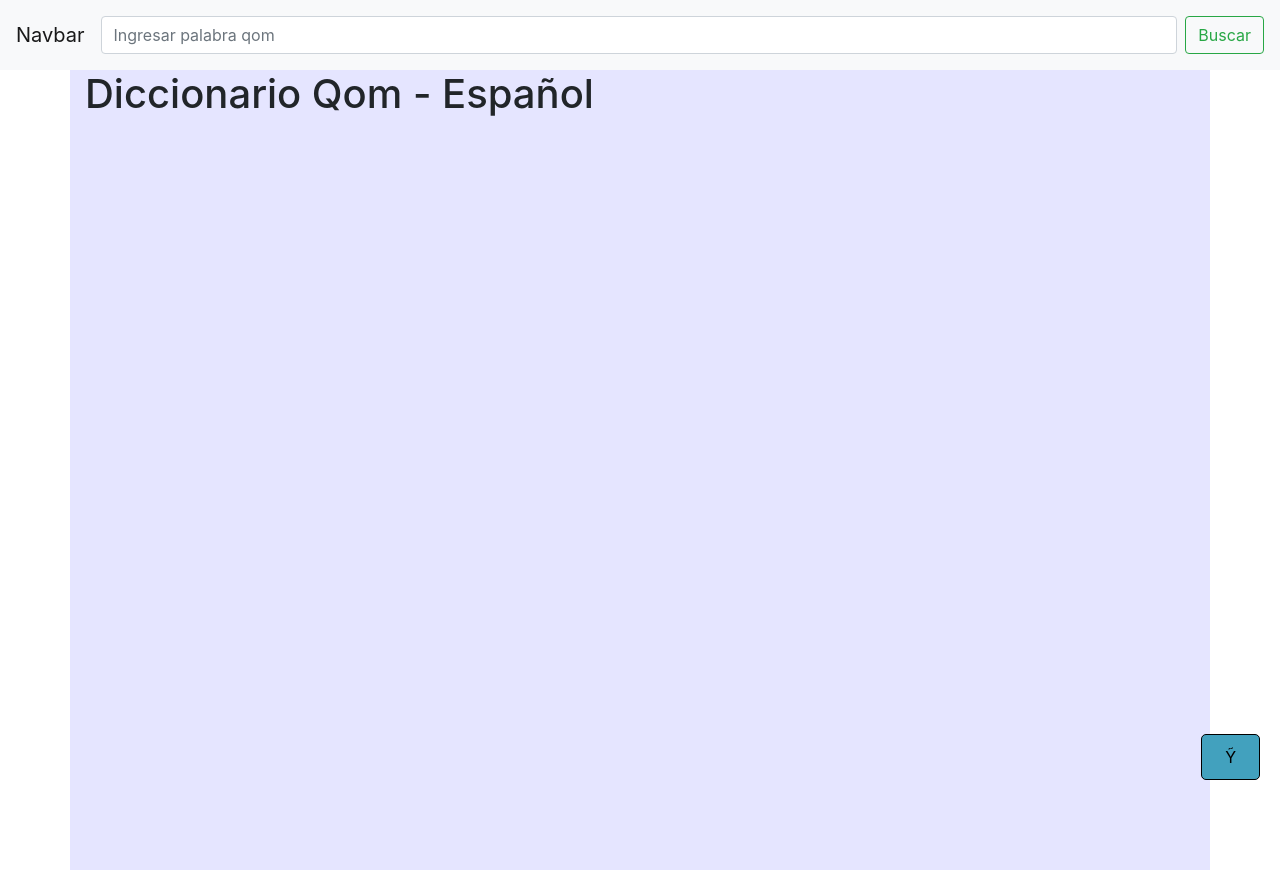
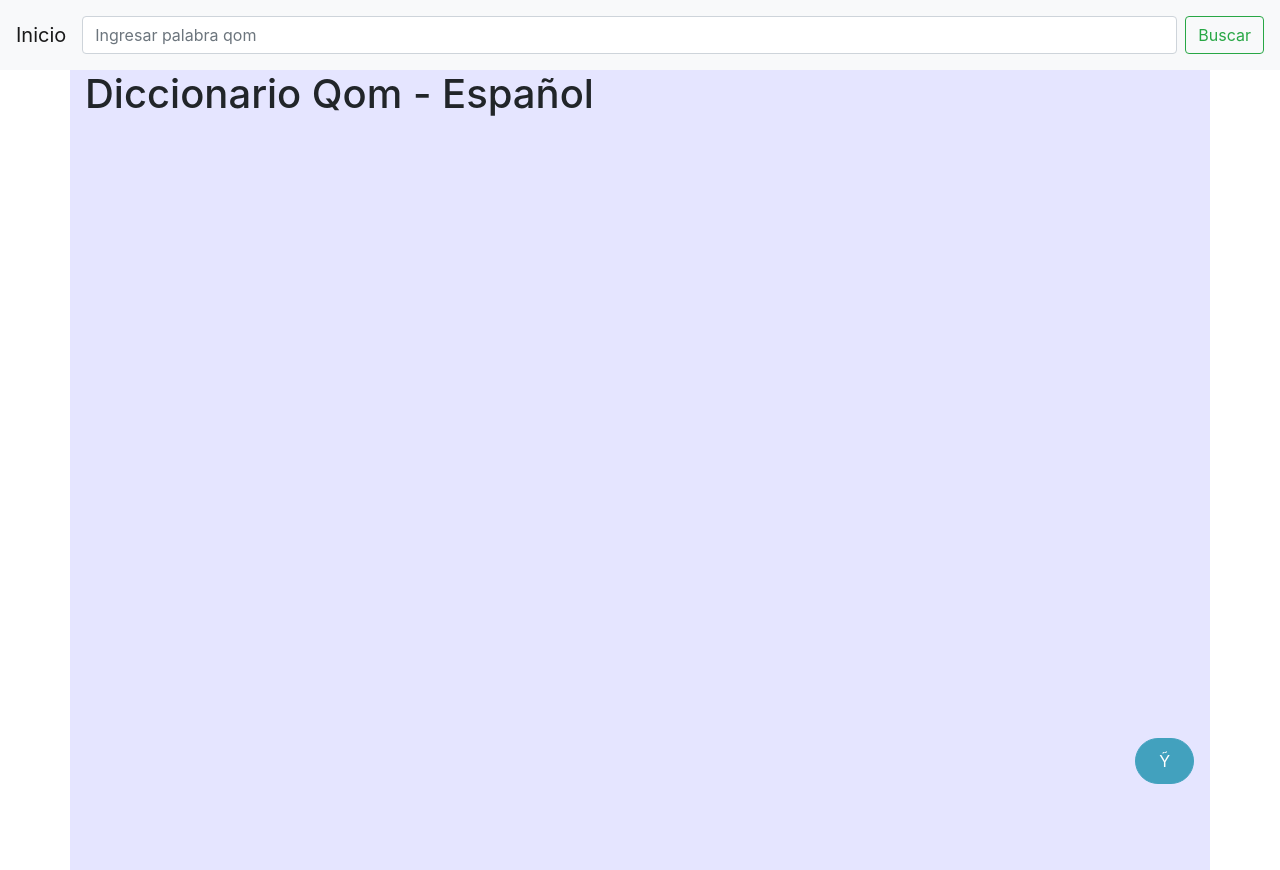
Before and after one commit to EmaSMach/qomdict, a Django app: page / in a window 1280 px wide. Run offline with Django 3.2, Linux system fonts and the light colour scheme; some libraries are stand-ins or nearby versions.

Commit message:
agregado fixed button y funcionalidad de insertar letra y-ñ en campo de búsqueda

```diff
--- a/qdict/settings.py
+++ b/qdict/settings.py
@@ -23,7 +23,7 @@ BASE_DIR = Path(__file__).resolve().parent.parent
 SECRET_KEY = 'jn&cfn!088^=tm4vwxhpqz*sc3%#+_7$om9-*ohh$5y&6xkp$y'
 
 # SECURITY WARNING: don't run with debug turned on in production!
-DEBUG = False
+DEBUG = True
 
 ALLOWED_HOSTS = ['*']
 
@@ -56,7 +56,7 @@ ROOT_URLCONF = 'qdict.urls'
 TEMPLATES = [
     {
         'BACKEND': 'django.template.backends.django.DjangoTemplates',
-        'DIRS': ['templates'],
+        'DIRS': [BASE_DIR / 'templates',],
         'APP_DIRS': True,
         'OPTIONS': {
             'context_processors': [
--- a/qdict/wsgi.py
+++ b/qdict/wsgi.py
@@ -14,6 +14,3 @@ from django.core.wsgi import get_wsgi_application
 os.environ.setdefault('DJANGO_SETTINGS_MODULE', 'qdict.settings')
 
 application = get_wsgi_application()
-
-# from whitenoise.django import
-# application = DjangoWhiteNoise(application)
--- a/static/css/micss.css
+++ b/static/css/micss.css
@@ -1,13 +1,21 @@
+.container {
+    /* position: relative; */
+}
+
 .boton {
-    border: black .3px solid;
-    position: fixed;
+    /* border: black .3px solid; */
+    /* position: fixed; */
     padding: 10px 23px;
     background-color: rgb(66, 161, 190);
     border-radius: 5px;
-    bottom: 20px;
-    right: 20px;
+    /* display: sticky; */
+    /* float: right; */
+    border-color: rgb(66, 161, 190);
+    /* bottom: 20px;
+    right: 20px; */
     text-transform: capitalize;
 }
+
 .boton:hover {
     border: rgb(136, 85, 85) 1px solid;
     background-color: rgb(94, 181, 221);
--- /dev/null
+++ b/static/js/insertar.js
@@ -0,0 +1,24 @@
+function insertar(input, str) {
+    let startPos = input.selectionStart;
+    let endPos = input.selectionEnd;
+    let pparte = input.value.slice(0, startPos);
+    let sparte = input.value.slice(endPos);
+    input.focus();
+    input.value = pparte + str + sparte;
+    input.selectionStart = startPos + 1;
+    input.selectionEnd = startPos + 1;
+}
+
+function atajo(event) {
+    widget = event.target;
+    // alt + y
+    if (event.altKey && event.keyCode == 89) {
+        insertar(widget, "ỹ");
+    }
+}
+
+var inputBox = document.getElementById("search-box");
+btn = document.getElementById("btn-y");
+
+btn.addEventListener("click", function(){insertar(inputBox, "ỹ")}, false);
+inputBox.addEventListener("keydown", atajo, false);
--- a/templates/base.html
+++ b/templates/base.html
@@ -4,19 +4,20 @@
 <head>
     <meta charset="UTF-8">
     <meta name="viewport" content="width=device-width, initial-scale=1.0, shrink-to-fit=no">
-    <link rel="stylesheet" href="{% static 'css/bootstrap.min.css' %}" integrity="sha384-JcKb8q3iqJ61gNV9KGb8thSsNjpSL0n8PARn9HuZOnIxN0hoP+VmmDGMN5t9UJ0Z" crossorigin="anonymous">
+    <link rel="stylesheet" href="{% static 'css/bootstrap.min.css' %}">
     {% block link %}{% endblock %}
     <title>{% block title %}{% endblock title %}</title>
 </head>
 <body>
     {% include 'navbar.html' %}
-    <div class="container vh-100" style="background-color: rgba(0,0,255,.1);">
+    <div class="container d-flex flex-column min-vh-100" style="background-color: rgba(0,0,255,.1);">
     {% block content %}
 
     {% endblock content %}
     </div>
-    <script src="{% static 'js/jquery.slim.min.js' %}" integrity="sha384-DfXdz2htPH0lsSSs5nCTpuj/zy4C+OGpamoFVy38MVBnE+IbbVYUew+OrCXaRkfj" crossorigin="anonymous"></script>
-    <script src="{% static 'js/umd/popper.min.js' %}" integrity="sha384-9/reFTGAW83EW2RDu2S0VKaIzap3H66lZH81PoYlFhbGU+6BZp6G7niu735Sk7lN" crossorigin="anonymous"></script>
-    <script src="{% static 'js/bootstrap.min.js' %}" integrity="sha384-B4gt1jrGC7Jh4AgTPSdUtOBvfO8shuf57BaghqFfPlYxofvL8/KUEfYiJOMMV+rV" crossorigin="anonymous"></script>
+    <script src="{% static 'js/jquery.slim.min.js' %}"></script>
+    <script src="{% static 'js/umd/popper.min.js' %}"></script>
+    <script src="{% static 'js/bootstrap.min.js' %}"></script>
+    <script src="{% static 'js/insertar.js' %}"></script>
 </body>
 </html>
--- a/templates/dictionary/index.html
+++ b/templates/dictionary/index.html
@@ -13,5 +13,9 @@
 {% block content %}
 <h1>Diccionario Qom - Español</h1>
 
-<button class="boton">ỹ</button>
+<div class="container fixed-bottom">
+    <div class="row justify-content-end">
+    <button class="boton btn mr-3 mb-3 btn-primary rounded-pill" id="btn-y">ỹ</button>
+    </div>
+</div>
 {% endblock content %}
--- a/templates/navbar.html
+++ b/templates/navbar.html
@@ -1,8 +1,8 @@
 <nav class="navbar sticky-top navbar-expand-lg navbar-light bg-light d-flex">
-    <a class="navbar-brand order-0" href="{% url 'index' %}">Navbar</a>
+    <a class="navbar-brand order-0" href="{% url 'index' %}">Inicio</a>
     <form class="form-inline ml-auto mr-0 my-2 d-flex flex-fill order-2">
-        <input class="form-control mr-sm-2 ml-auto flex-fill" type="search" placeholder="Ingresar palabra qom" aria-label="Buscar" name="{{ request.GET.word }}">
-        <button class="btn btn-outline-success my-2 my-sm-0 ml-auto" type="submit">Buscar</button>
+        <input class="form-control mr-sm-2 ml-auto flex-fill" type="search" placeholder="Ingresar palabra qom" aria-label="Buscar" id="search-box" name="word" value="{{ request.GET.word }}">
+        <button class="btn btn-outline-success my-2 my-sm-0 ml-auto" type="submit" id="btn-buscar">Buscar</button>
       </form>
     <button class="navbar-toggler order-1" type="button" data-toggle="collapse" data-target="#navbarSupportedContent" aria-controls="navbarSupportedContent" aria-expanded="false" aria-label="Toggle navigation">
         <span class="navbar-toggler-icon"></span>
```
Also changed, not shown: 2 other files.
